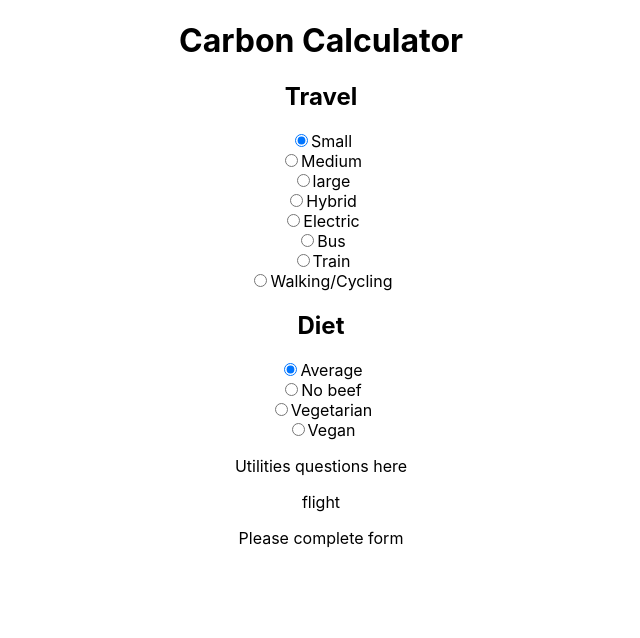
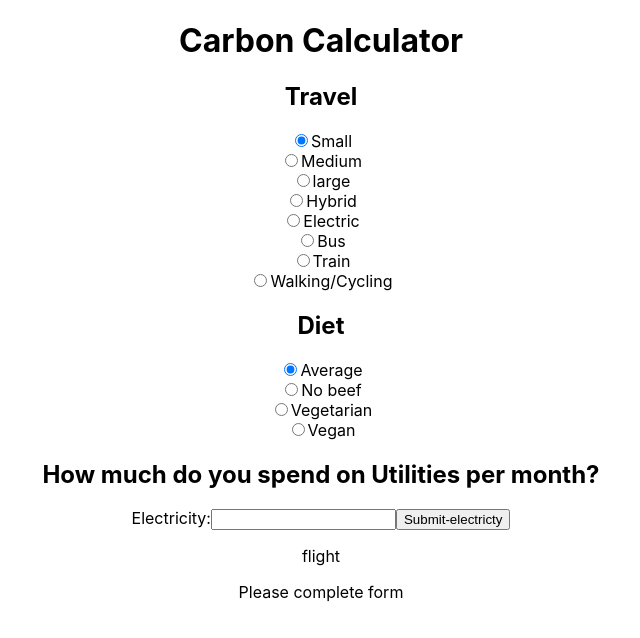
Before and after one commit to douglasrusse11/CO2_Calculator_Group_Project, a React (Create React App) app: page / in a window 1280 px wide. Shown: the top 638 px of the page, without its empty margins (319-959 px from the left). Built offline with nearby package versions, Linux system fonts and the light colour scheme.

Commit message:
adds electricity estimate

```diff
--- a/src/components/Utilities.js
+++ b/src/components/Utilities.js
@@ -1,7 +1,41 @@
-const Utilities = () => {
+import {getElectricityEstimate} from '../services/CarbonService';
+import { useState } from 'react';
 
+const Utilities = ({updateFormData}) => {
+
+    const [electricityUnit, setElectricityUnit] = useState(0);
+
+    const onChange = (e) => {
+        const electricityPricePerMonth = e.target.value;
+        const electricityPricePerYear = electricityPricePerMonth*12;
+        const electricityKWH = electricityPricePerYear/0.14775;
+        setElectricityUnit(electricityKWH);
+    }
+
+    const handleClick = (e) => {
+        e.preventDefault();
+        getElectricityEstimate(electricityUnit)
+                .then(res => {
+                    console.log(res);
+                    const newEvent = {
+                        target: {
+                            name: "electricity",
+                            value: res.data.attributes.carbon_mt
+                        }
+                    };
+                    updateFormData(newEvent);
+                })
+    }
+
+
+// take £ value and divide by 17.2 for kwh. kwh is sent to api.
     return (
-        <p>Utilities questions here</p>
+        <>
+            <h2>How much do you spend on Utilities per month?</h2>
+                <label htmlFor="electricity-value">Electricity:</label>
+                <input onChange={onChange} type="number" step="0.01" id="electricity-value"/>
+                <input type="submit" onClick={handleClick} value="Submit-electricty" id="Submit-Electricity"/>
+        </>
     )
 }
 
--- a/src/container/CarbonContainer.js
+++ b/src/container/CarbonContainer.js
@@ -24,7 +24,7 @@ const CarbonContainer = () => {
         <form>
         <Travel updateFormData={updateFormData}/>
         <Diet updateFormData={updateFormData}/>
-        <Utilities/>
+        <Utilities updateFormData={updateFormData}/>
         <Flight/>
         </form>
         <Chart formData={formData}/>
--- a/src/services/CarbonService.js
+++ b/src/services/CarbonService.js
@@ -17,3 +17,18 @@ export const getTravelEstimate = (vehicle_model_id) => {
     })
     .then(res => res.json())
 }
+
+export const getElectricityEstimate = (electricity_value) => {
+    return fetch(baseURL, {
+        method: 'POST',
+        headers: headers,
+        body: JSON.stringify({
+                "type": "electricity",
+                "electricity_unit": "kwh",
+                "electricity_value": electricity_value,
+                "country": "gb",
+                "state": ""
+        })
+    })
+    .then(res => res.json())
+}
```
